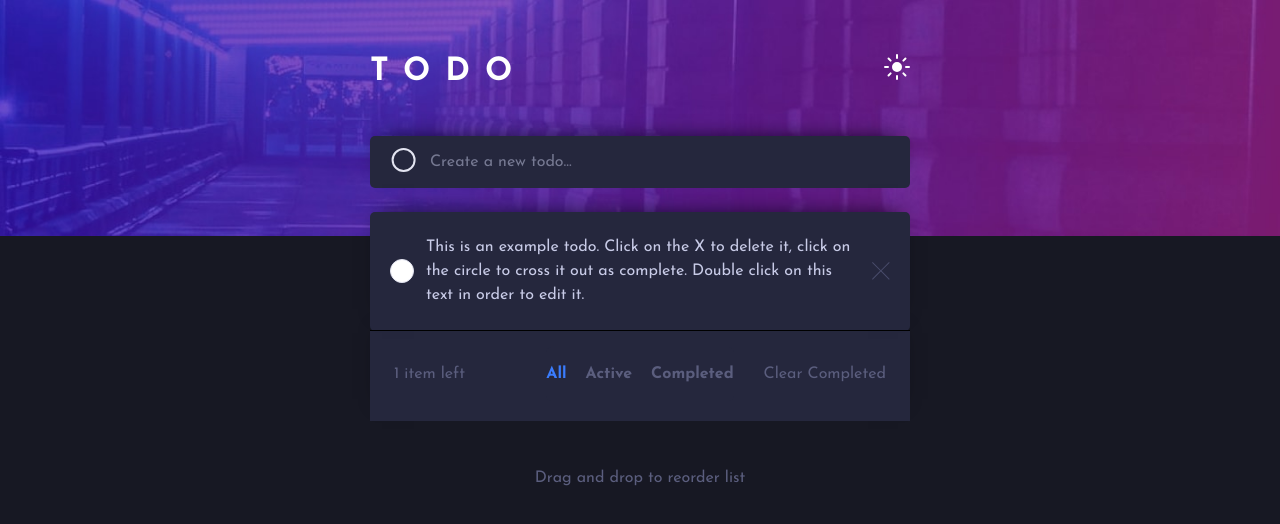
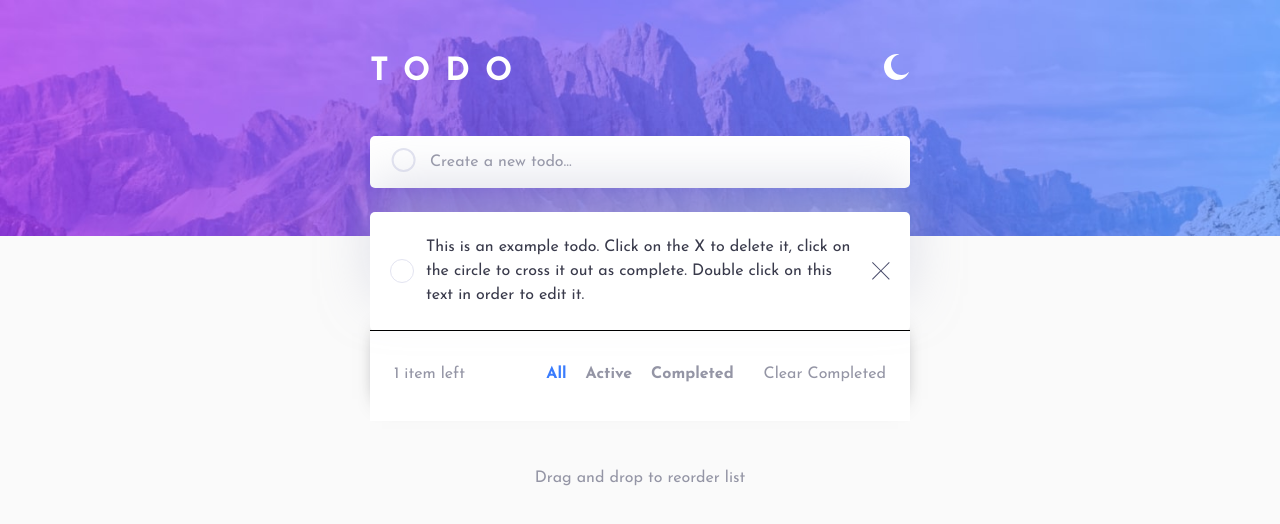
Before and after one commit to Frontend-Mentor-Projects-Daniel/todo-app, a website built with Vite: page index.html in a window 1280 px wide. Both pictures are taken after a click on the button "toggles light and dark". Built offline with nearby package versions, Linux system fonts and the light colour scheme.

Commit message:
fix issue with prefers color scheme

```diff
--- a/src/js/bundle.js
+++ b/src/js/bundle.js
@@ -14,7 +14,7 @@ var input = document.querySelector('.create-bar');
 var ul = document.querySelector('.list');
 var template = document.querySelector('#example-list-item');
 var themeToggler = document.querySelector('.theme-toggler');
-var body = document.body;
+var root = document.documentElement;
 // ------------------------------------------------------------------------------
 //                               GLOBAL STATE
 //-------------------------------------------------------------------------------
@@ -413,27 +413,36 @@ function renderNumberOfTodos(model) {
 }
 function toggleTheme(theme) {
     var imageIcon = themeToggler.firstElementChild;
-    // if a current theme exists, use that
-    if (theme != null) {
-        body.id = theme.theme;
-        imageIcon.setAttribute('src', theme.image);
-        return;
-    }
     var currentTheme = {
         theme: '',
         image: ''
     };
-    if (body.id === 'light') {
-        body.id = 'dark';
+    // if a previous theme exists, use that
+    if (theme != null) {
+        root.id = theme.theme;
+        imageIcon.setAttribute('src', theme.image);
+        return;
+    }
+    // if user has preference set to dark mode, lock them into it
+    if (prefersDarkMode()) {
+        root.id = 'dark';
         imageIcon.setAttribute('src', '/src/assets/images/icon-sun.svg');
         var imageSrc = imageIcon.getAttribute('src');
-        currentTheme = { theme: body.id, image: imageSrc };
+        currentTheme = { theme: root.id, image: imageSrc };
         saveThemeToLocalStorage(currentTheme);
-    } else {
-        body.id = 'light';
+        return;
+    }
+    if (root.id === 'dark') {
+        root.id = 'light';
         imageIcon.setAttribute('src', '/src/assets/images/icon-moon.svg');
         var _imageSrc = imageIcon.getAttribute('src');
-        currentTheme = { theme: body.id, image: _imageSrc };
+        currentTheme = { theme: root.id, image: _imageSrc };
+        saveThemeToLocalStorage(currentTheme);
+    } else if (root.id === 'light') {
+        root.id = 'dark';
+        imageIcon.setAttribute('src', '/src/assets/images/icon-sun.svg');
+        var _imageSrc2 = imageIcon.getAttribute('src');
+        currentTheme = { theme: root.id, image: _imageSrc2 };
         saveThemeToLocalStorage(currentTheme);
     }
 }
@@ -552,7 +561,7 @@ function createListItem(id, text) {
 
     var hasContentEditable = el === 'p' ? 'true' : 'false';
     var labelledByActiveOrCompleted = completed === true ? 'completed' : 'active';
-    var listItem = '\n        <li role="tabpanel" aria-labelledby=' + labelledByActiveOrCompleted + ' class="list-item" data-id=' + id + ' data-completed="' + completed + '" draggable="true">\n          <button class="complete-btn">\n            <img src="/src/assets/images/icon-check.svg" aria-hidden="true" alt="" />\n            <span class="sr-only">Mark Todo as complete</span>\n          </button>\n          <' + el + ' class="list-item-text" contenteditable=' + hasContentEditable + '>' + text + '</' + el + '>\n          <button class="delete-btn todo-delete-icon">\n            <img class="d" src="/src/assets/images/icon-cross.svg" alt="" />\n            <span class="sr-only">Delete Todo</span>\n          </button>\n        </li>\n    ';
+    var listItem = '\n        <li role="tabpanel" aria-labelledby=' + labelledByActiveOrCompleted + ' class="list-item" data-id=' + id + ' data-completed="' + completed + '" draggable="true">\n          <button class="complete-btn">\n            <img src="/src/assets/images/icon-check.svg" aria-hidden="true" alt="" />\n            <span class="sr-only">Mark Todo as complete</span>\n          </button>\n          <' + el + ' class="list-item-text" contenteditable=' + hasContentEditable + '>' + text + '</' + el + '>\n          <button class="delete-btn todo-delete-icon">\n            <img src="/src/assets/images/icon-cross.svg" alt="" />\n            <span class="sr-only">Delete Todo</span>\n          </button>\n        </li>\n    ';
     return listItem;
 }
 /**
@@ -691,6 +700,19 @@ function getDragAfterElement(container, y) {
             return closest;
         }
     }, { offset: Number.NEGATIVE_INFINITY }).element;
+}
+/**
+ * Checks whether user has set their preference to dark mod
+ * @returns - true if yes, else false
+ */
+function prefersDarkMode() {
+    if (window.matchMedia('(prefers-color-scheme: dark)').matches) {
+        // The user has selected a dark color scheme
+        return true;
+    } else {
+        // The user has not selected a dark color scheme or their preference is not known
+        return false;
+    }
 }
 // ------------------------------------------------------------------------------
 //                             MUTATION OBSERVERS
--- a/src/scss/global/_global-styles.scss
+++ b/src/scss/global/_global-styles.scss
@@ -21,7 +21,125 @@
 
   // Font Families
   --ff-josefin-sans: 'Josefin Sans', sans-serif;
+
+  // Light Theme (default)
+  --bg-body: var(--clr-background-light-gray);
+  --bg-list-item: var(--clr-white);
+  --bg-search-input: var(--clr-white);
+  --text-list-item: var(--clr-dark-grayish-blue);
+  --text-header-primary: var(--clr-white);
+  --text-search-input: var(--clr-dark-grayish-blue-400);
+  --text-search-input-placeholder: var(--clr-light-gray-400);
+  --bg-status-bar: var(--clr-white);
+  --drag-drop-text: var(--clr-light-gray-400);
+  --items-left-text: var(--clr-light-gray-400);
+  --clear-completed-text: var(--clr-light-gray-400);
+  --text-tabs: var(--clr-light-gray-400);
+  // Hover
+  --text-hover-tabs: var(--clr-dark-grayish-blue-200);
+  --clear-completed-text-hover: var(--clr-dark-grayish-blue-200);
+
+  // Bg image
+  --bg-image-mobile: url('/src/assets/images/bg-mobile-light.jpg');
+  --bg-image-desktop: url('/src/assets/images/bg-desktop-light.jpg');
 }
+
+// THEMING
+
+:root#light {
+  // Light Theme (default)
+  --bg-body: var(--clr-background-light-gray);
+  --bg-list-item: var(--clr-white);
+  --bg-search-input: var(--clr-white);
+  --text-list-item: var(--clr-dark-grayish-blue);
+  --text-header-primary: var(--clr-white);
+  --text-search-input: var(--clr-dark-grayish-blue-400);
+  --text-search-input-placeholder: var(--clr-light-gray-400);
+  --bg-status-bar: var(--clr-white);
+  --drag-drop-text: var(--clr-light-gray-400);
+  --items-left-text: var(--clr-light-gray-400);
+  --clear-completed-text: var(--clr-light-gray-400);
+  --text-tabs: var(--clr-light-gray-400);
+  // Hover
+  --text-hover-tabs: var(--clr-dark-grayish-blue-200);
+  --clear-completed-text-hover: var(--clr-dark-grayish-blue-200);
+
+  // Bg image
+  --bg-image-mobile: url('/src/assets/images/bg-mobile-light.jpg');
+  --bg-image-desktop: url('/src/assets/images/bg-desktop-light.jpg');
+}
+
+:root#dark {
+  --bg-body: var(--clr-background-dark-gray);
+  --bg-list-item: var(--clr-midnight-black);
+  --bg-search-input: var(--clr-midnight-black);
+  --text-header-primary: var(--clr-white);
+  --text-search-input: var(--clr-whitish-gray);
+  --text-list-item: var(--clr-whitish-gray);
+  --text-search-input-placeholder: var(--clr-dark-gray-text);
+  --bg-status-bar: var(--clr-midnight-black);
+  --drag-drop-text: var(--clr-dolphin-gray);
+  --items-left-text: var(--clr-dolphin-gray);
+  --clear-completed-text: var(--clr-dolphin-gray);
+  --text-tabs: var(--clr-dolphin-gray);
+  // Hover
+  --text-hover-tabs: var(--clr-white);
+  --clear-completed-text-hover: var(--clr-white);
+
+  // Bg image
+  --bg-image-mobile: url('/src/assets/images/bg-mobile-dark.jpg');
+  --bg-image-desktop: url('/src/assets/images/bg-desktop-dark.jpg');
+}
+
+:root#dark {
+  .create-bar {
+    box-shadow: 0px -10px 20px -12px rgba(0, 1, 14, 0.785);
+  }
+  .todo-list {
+    box-shadow: 0px -10px 20px -12px rgba(0, 1, 14, 0.785);
+  }
+  .wrapper {
+    box-shadow: 0px -10px 20px -12px rgba(0, 1, 14, 0.785);
+  }
+}
+
+@media (prefers-color-scheme: dark) {
+  :root,
+  :root#light,
+  :root#dark {
+    --bg-body: var(--clr-background-dark-gray);
+    --bg-list-item: var(--clr-midnight-black);
+    --bg-search-input: var(--clr-midnight-black);
+    --text-header-primary: var(--clr-white);
+    --text-search-input: var(--clr-whitish-gray);
+    --text-list-item: var(--clr-whitish-gray);
+    --text-search-input-placeholder: var(--clr-dark-gray-text);
+    --bg-status-bar: var(--clr-midnight-black);
+    --drag-drop-text: var(--clr-dolphin-gray);
+    --items-left-text: var(--clr-dolphin-gray);
+    --clear-completed-text: var(--clr-dolphin-gray);
+    --text-tabs: var(--clr-dolphin-gray);
+    // Hover
+    --text-hover-tabs: var(--clr-white);
+    --clear-completed-text-hover: var(--clr-white);
+
+    // Bg image
+    --bg-image-mobile: url('/src/assets/images/bg-mobile-dark.jpg');
+    --bg-image-desktop: url('/src/assets/images/bg-desktop-dark.jpg');
+  }
+
+  .create-bar {
+    box-shadow: 0px -10px 20px -12px rgba(0, 1, 14, 0.785) !important;
+  }
+  .todo-list {
+    box-shadow: 0px -10px 20px -12px rgba(0, 1, 14, 0.785) !important;
+  }
+  .wrapper {
+    box-shadow: 0px -10px 20px -12px rgba(0, 1, 14, 0.785) !important;
+  }
+}
+
+// GENERAL STYLES
 
 body {
   font-family: var(--ff-josefin-sans);
@@ -70,71 +188,3 @@ input::placeholder {
 .text-wrapper {
   color: var(--drag-drop-text);
 }
-
-// THEMING
-
-body#light {
-  // Light Theme (default)
-  --bg-body: var(--clr-background-light-gray);
-  --bg-list-item: var(--clr-white);
-  --bg-search-input: var(--clr-white);
-  --text-list-item: var(--clr-dark-grayish-blue);
-  --text-header-primary: var(--clr-white);
-  --text-search-input: var(--clr-dark-grayish-blue-400);
-  --text-search-input-placeholder: var(--clr-light-gray-400);
-  --bg-status-bar: var(--clr-white);
-  --drag-drop-text: var(--clr-light-gray-400);
-  --items-left-text: var(--clr-light-gray-400);
-  --clear-completed-text: var(--clr-light-gray-400);
-  --text-tabs: var(--clr-light-gray-400);
-  // Hover
-  --text-hover-tabs: var(--clr-dark-grayish-blue-200);
-  --clear-completed-text-hover: var(--clr-dark-grayish-blue-200);
-
-  // Bg image
-  --bg-image-mobile: url('/src/assets/images/bg-mobile-light.jpg');
-  --bg-image-desktop: url('/src/assets/images/bg-desktop-light.jpg');
-}
-
-body#dark {
-  --bg-body: var(--clr-background-dark-gray);
-  --bg-list-item: var(--clr-midnight-black);
-  --bg-search-input: var(--clr-midnight-black);
-  --text-header-primary: var(--clr-white);
-  --text-search-input: var(--clr-whitish-gray);
-  --text-list-item: var(--clr-whitish-gray);
-  --text-search-input-placeholder: var(--clr-dark-gray-text);
-  --bg-status-bar: var(--clr-midnight-black);
-  --drag-drop-text: var(--clr-dolphin-gray);
-  --items-left-text: var(--clr-dolphin-gray);
-  --clear-completed-text: var(--clr-dolphin-gray);
-  --text-tabs: var(--clr-dolphin-gray);
-  .create-bar {
-    box-shadow: 0px -10px 20px -12px rgba(0, 1, 14, 0.785);
-  }
-  .todo-list {
-    box-shadow: 0px -10px 20px -12px rgba(0, 1, 14, 0.785);
-  }
-  .wrapper {
-    box-shadow: 0px -10px 20px -12px rgba(0, 1, 14, 0.785);
-  }
-  // Hover
-  --text-hover-tabs: var(--clr-white);
-  --clear-completed-text-hover: var(--clr-white);
-
-  // Bg image
-  --bg-image-mobile: url('/src/assets/images/bg-mobile-dark.jpg');
-  --bg-image-desktop: url('/src/assets/images/bg-desktop-dark.jpg');
-}
-
-//TODO: DOESN'T WORK, FIX -- It overrides some of the dark-theme colours
-// @media (prefers-color-scheme: dark) {
-//   :root {
-//     color-scheme: dark;
-//     --bg-body: red;
-//     --bg-list-item: black;
-//     --text-search-input: white;
-//     --text-search-input-placeholder: deeppink;
-//     --text-list-item: white;
-//   }
-// }
--- a/src/ts/main.ts
+++ b/src/ts/main.ts
@@ -13,7 +13,7 @@ const template = document.querySelector(
 const themeToggler = document.querySelector(
   '.theme-toggler'
 ) as HTMLButtonElement;
-const body = document.body as HTMLBodyElement;
+const root = document.documentElement as HTMLElement;
 
 // ------------------------------------------------------------------------------
 //                                 TYPES
@@ -486,29 +486,39 @@ function renderNumberOfTodos(model: Model) {
 
 function toggleTheme(theme?: CurrentTheme) {
   const imageIcon = themeToggler.firstElementChild as HTMLImageElement;
-  // if a current theme exists, use that
-  if (theme != null) {
-    body.id = theme.theme;
-    imageIcon.setAttribute('src', theme.image);
-    return;
-  }
-
   let currentTheme: CurrentTheme = {
     theme: '',
     image: '',
   };
 
-  if (body.id === 'light') {
-    body.id = 'dark';
+  // if a previous theme exists, use that
+  if (theme != null) {
+    root.id = theme.theme;
+    imageIcon.setAttribute('src', theme.image);
+    return;
+  }
+
+  // if user has preference set to dark mode, lock them into it
+  if (prefersDarkMode()) {
+    root.id = 'dark';
     imageIcon.setAttribute('src', '/src/assets/images/icon-sun.svg');
     const imageSrc = imageIcon.getAttribute('src') as string;
-    currentTheme = { theme: body.id, image: imageSrc };
+    currentTheme = { theme: root.id, image: imageSrc };
     saveThemeToLocalStorage(currentTheme);
-  } else {
-    body.id = 'light';
+    return;
+  }
+
+  if (root.id === 'dark') {
+    root.id = 'light';
     imageIcon.setAttribute('src', '/src/assets/images/icon-moon.svg');
     const imageSrc = imageIcon.getAttribute('src') as string;
-    currentTheme = { theme: body.id, image: imageSrc };
+    currentTheme = { theme: root.id, image: imageSrc };
+    saveThemeToLocalStorage(currentTheme);
+  } else if (root.id === 'light') {
+    root.id = 'dark';
+    imageIcon.setAttribute('src', '/src/assets/images/icon-sun.svg');
+    const imageSrc = imageIcon.getAttribute('src') as string;
+    currentTheme = { theme: root.id, image: imageSrc };
     saveThemeToLocalStorage(currentTheme);
   }
 }
@@ -634,7 +644,7 @@ function createListItem(
           </button>
           <${el} class="list-item-text" contenteditable=${hasContentEditable}>${text}</${el}>
           <button class="delete-btn todo-delete-icon">
-            <img class="d" src="/src/assets/images/icon-cross.svg" alt="" />
+            <img src="/src/assets/images/icon-cross.svg" alt="" />
             <span class="sr-only">Delete Todo</span>
           </button>
         </li>
@@ -806,6 +816,21 @@ function getDragAfterElement(container, y: number) {
   ).element;
 }
 
+/**
+ * Checks whether user has set their preference to dark mod
+ * @returns - true if yes, else false
+ */
+function prefersDarkMode(): boolean {
+  if (window.matchMedia('(prefers-color-scheme: dark)').matches) {
+    // The user has selected a dark color scheme
+
+    return true;
+  } else {
+    // The user has not selected a dark color scheme or their preference is not known
+    return false;
+  }
+}
+
 // ------------------------------------------------------------------------------
 //                             MUTATION OBSERVERS
 //-------------------------------------------------------------------------------
```
Also changed, not shown: src/css/Main.css, 2 other files.
